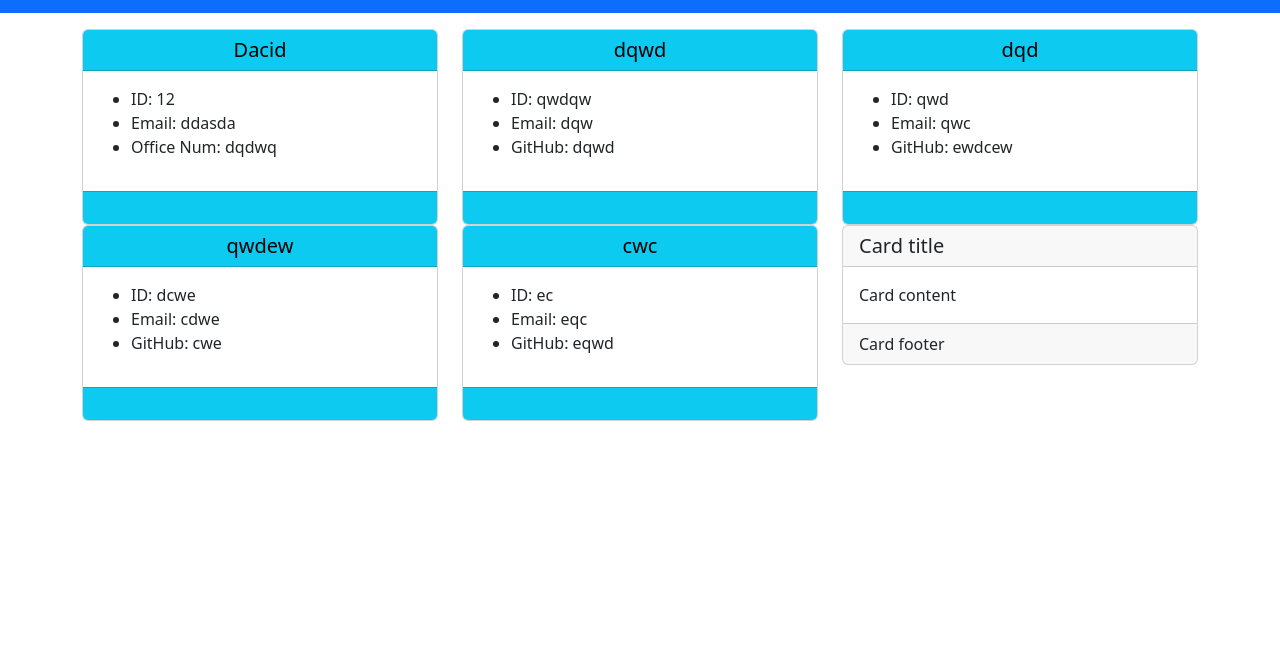
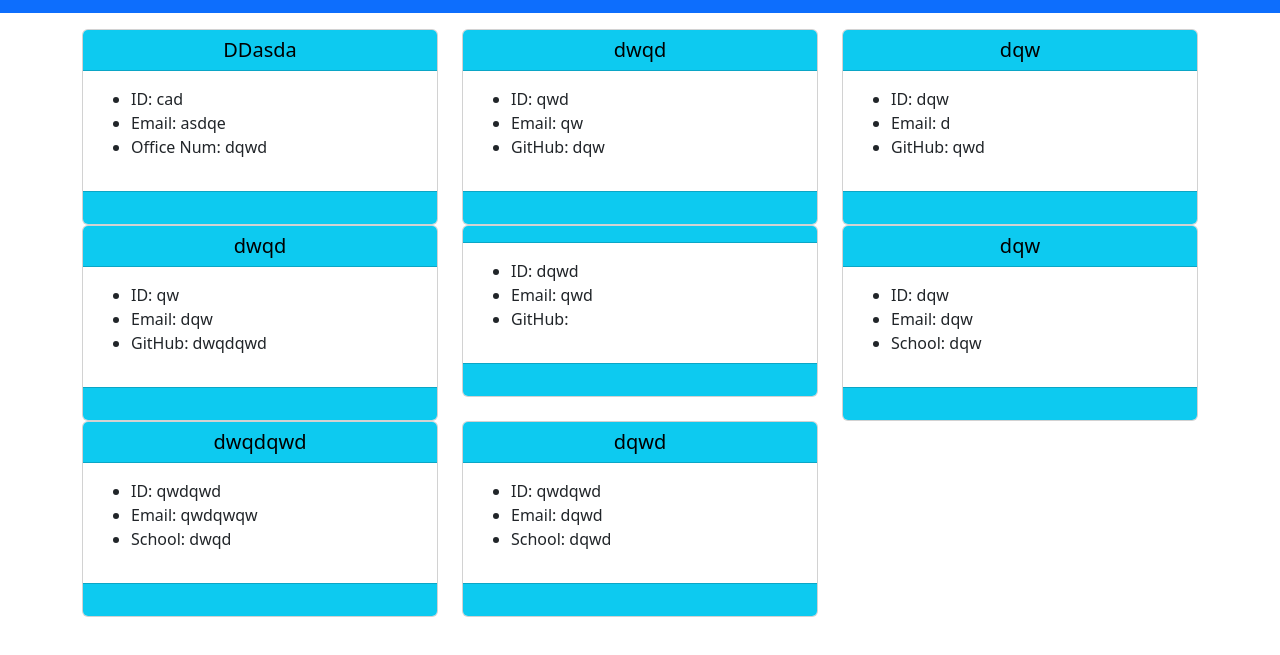
Before and after one commit to dlockett133/team-page-generator, a website: page index.html in a window 1280 px wide. Shown: the part 53-708 px from the top of the page. Drawn offline with nearby package versions, Linux system fonts and the light colour scheme; files that its build step writes are made by us from their sources.

Commit message:
modified generateIntern function

```diff
--- a/index.html
+++ b/index.html
@@ -1,4 +1,3 @@
-
 <!DOCTYPE html>
 <html lang="en">
   <head>
@@ -24,18 +23,17 @@
       <div class="row mt-3">
         <div class="col-md-12">
           <div class="row">
-
             <div class="col-md-4">
               <div class="card">
                 <h5 class="card-header text-bg-info text-center name">
-                  Dacid
+                  DDasda
                 </h5>
                 <div class="card-body">
                   <div class="card-text">
                     <ul>
-                      <li>ID: 12</li>
-                      <li>Email: ddasda</li>
-                      <li>Office Num: dqdwq</li>
+                      <li>ID: cad</li>
+                      <li>Email: asdqe</li>
+                      <li>Office Num: dqwd</li>
                     </ul>
                   </div>
                 </div>
@@ -43,18 +41,79 @@
               </div>
             </div>
 
+            <div class="col-md-4">
+              <div class="card">
+                <h5 class="card-header text-bg-info text-center name">dwqd</h5>
+                <div class="card-body">
+                  <div class="card-text">
+                    <ul>
+                      <li>ID: qwd</li>
+                      <li>Email: qw</li>
+                      <li>GitHub: dqw</li>
+                    </ul>
+                  </div>
+                </div>
+                <div class="card-footer text-bg-info pt-4"></div>
+              </div>
+            </div>
 
             <div class="col-md-4">
               <div class="card">
-                    <h5 class="card-header text-bg-info text-center name">
-                    dqwd
-                    </h5>
+                <h5 class="card-header text-bg-info text-center name">dqw</h5>
                 <div class="card-body">
                   <div class="card-text">
                     <ul>
-                        <li>ID: qwdqw</li>
+                      <li>ID: dqw</li>
+                      <li>Email: d</li>
+                      <li>GitHub: qwd</li>
+                    </ul>
+                  </div>
+                </div>
+                <div class="card-footer text-bg-info pt-4"></div>
+              </div>
+            </div>
+
+            <div class="col-md-4">
+              <div class="card">
+                <h5 class="card-header text-bg-info text-center name">dwqd</h5>
+                <div class="card-body">
+                  <div class="card-text">
+                    <ul>
+                      <li>ID: qw</li>
                       <li>Email: dqw</li>
-                        <li>GitHub: dqwd</li>
+                      <li>GitHub: dwqdqwd</li>
+                    </ul>
+                  </div>
+                </div>
+                <div class="card-footer text-bg-info pt-4"></div>
+              </div>
+            </div>
+
+            <div class="col-md-4">
+              <div class="card">
+                <h5 class="card-header text-bg-info text-center name"></h5>
+                <div class="card-body">
+                  <div class="card-text">
+                    <ul>
+                      <li>ID: dqwd</li>
+                      <li>Email: qwd</li>
+                      <li>GitHub:</li>
+                    </ul>
+                  </div>
+                </div>
+                <div class="card-footer text-bg-info pt-4"></div>
+              </div>
+            </div>
+
+            <div class="col-md-4">
+              <div class="card">
+                <h5 class="card-header text-bg-info text-center name">dqw</h5>
+                <div class="card-body">
+                  <div class="card-text">
+                    <ul>
+                      <li>ID: dqw</li>
+                      <li>Email: dqw</li>
+                      <li>School: dqw</li>
                     </ul>
                   </div>
                 </div>
@@ -65,14 +124,14 @@
             <div class="col-md-4">
               <div class="card">
                 <h5 class="card-header text-bg-info text-center name">
-                    dqd
+                  dwqdqwd
                 </h5>
                 <div class="card-body">
                   <div class="card-text">
                     <ul>
-                        <li>ID: qwd</li>
-                        <li>Email: qwc</li>
-                        <li>GitHub: ewdcew</li>
+                      <li>ID: qwdqwd</li>
+                      <li>Email: qwdqwqw</li>
+                      <li>School: dwqd</li>
                     </ul>
                   </div>
                 </div>
@@ -82,47 +141,17 @@
 
             <div class="col-md-4">
               <div class="card">
-                    <h5 class="card-header text-bg-info text-center name">
-                    qwdew
-                    </h5>
+                <h5 class="card-header text-bg-info text-center name">dqwd</h5>
                 <div class="card-body">
                   <div class="card-text">
                     <ul>
-                        <li>ID: dcwe</li>
-                        <li>Email: cdwe</li>
-                        <li>GitHub: cwe</li>
+                      <li>ID: qwdqwd</li>
+                      <li>Email: dqwd</li>
+                      <li>School: dqwd</li>
                     </ul>
                   </div>
                 </div>
                 <div class="card-footer text-bg-info pt-4"></div>
-                </div>
-                </div>
-
-                <div class="col-md-4">
-                <div class="card">
-                    <h5 class="card-header text-bg-info text-center name">
-                    cwc
-                    </h5>
-                    <div class="card-body">
-                    <div class="card-text">
-                        <ul>
-                        <li>ID: ec</li>
-                        <li>Email: eqc</li>
-                        <li>GitHub: eqwd</li>
-                        </ul>
-                    </div>
-                    </div>
-                    <div class="card-footer text-bg-info pt-4"></div>
-                </div>
-                </div>
-
-                <div class="col-md-4">
-                <div class="card">
-                    <h5 class="card-header name">Card title</h5>
-                    <div class="card-body">
-                    <p class="card-text">Card content</p>
-                    </div>
-                    <div class="card-footer">Card footer</div>
               </div>
             </div>
           </div>
```
Also changed, not shown: utils/generateHtml.js (+33 -19 lines). Lines whose indentation alone changed are shown as unchanged.
